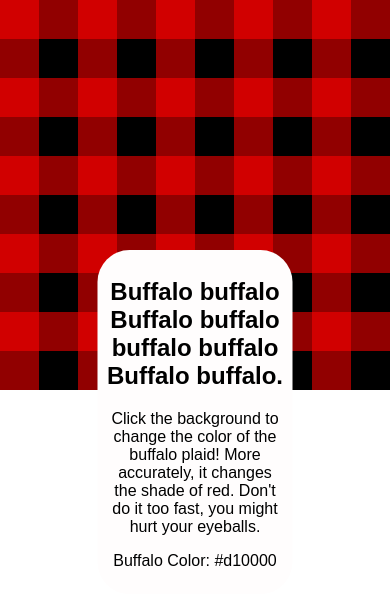
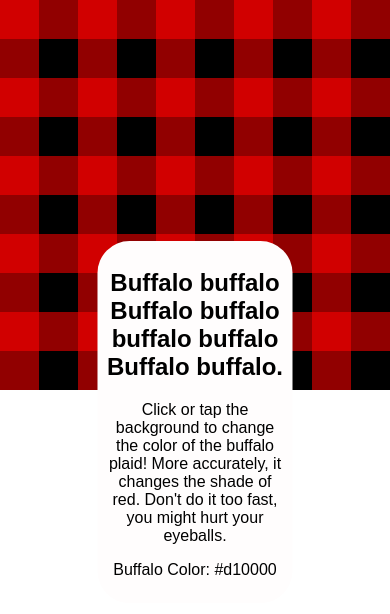
Before and after one commit to riimo-cmd/buffalo-quest-2026, a plain HTML site: page index.html in a window 390 px wide. Drawn offline with Linux system fonts and the light colour scheme.

Commit message:
added mobile functionality
it was already added I just clarified it

```diff
--- a/index.html
+++ b/index.html
@@ -14,7 +14,7 @@
     </main>
     <aside>
         <h1>Buffalo buffalo Buffalo buffalo buffalo buffalo Buffalo buffalo.</h1>
-        <p>Click the background to change the color of the buffalo plaid! More accurately, it changes the shade of red. Don't do it too fast, you might hurt your eyeballs.</p>
+        <p>Click or tap the background to change the color of the buffalo plaid! More accurately, it changes the shade of red. Don't do it too fast, you might hurt your eyeballs.</p>
         <p>Buffalo Color: #<span id="color">d1</span>0000</p>
     </aside>
 </body>
```
